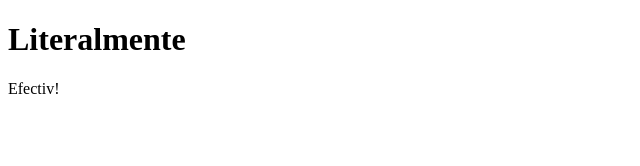
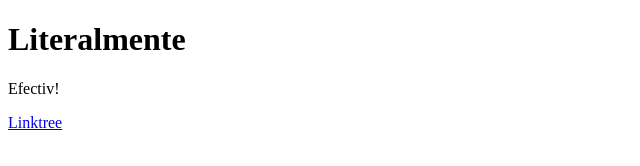
Before and after one commit to hodorojasorin/sorinarseni.me, a plain HTML site: page index.html in a window 1280 px wide. Shown: the full height of the page, 0-640 px from the left. Drawn offline with Linux system fonts and the light colour scheme.

Commit message:
Linktree2

```diff
--- a/index.html
+++ b/index.html
@@ -8,5 +8,6 @@
 <body>
     <h1>Literalmente</h1>
     <p>Efectiv!</p>
+    <a href="https://linktr.ee/sorinarseni">Linktree</a>
 </body>
 </html>
```
